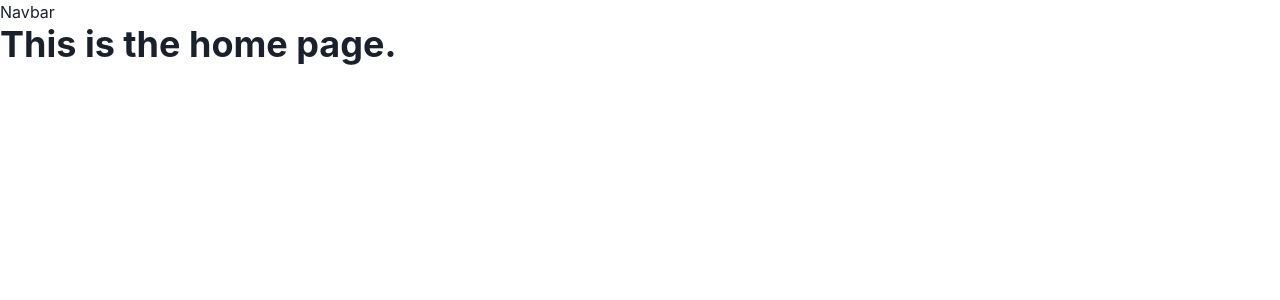
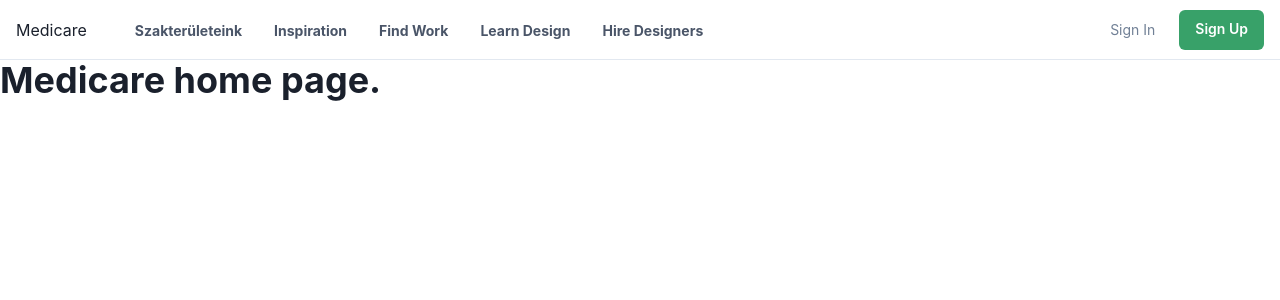
Before and after one commit to SinkoAbel/szakdolgozat, a React (Create React App) app in the folder client/: page / in a window 1280 px wide. Shown: the top 300 px of the page. Built offline with nearby package versions, Linux system fonts and the light colour scheme.

Commit message:
Initialized Chakra UI Template's navbar

```diff
--- a/client/package.json
+++ b/client/package.json
@@ -3,6 +3,7 @@
   "version": "0.1.0",
   "private": true,
   "dependencies": {
+    "@chakra-ui/icons": "^2.1.0",
     "@chakra-ui/react": "^2.8.0",
     "@emotion/react": "^11.11.1",
     "@emotion/styled": "^11.11.0",
@@ -46,9 +47,9 @@
     ]
   },
   "devDependencies": {
+    "@babel/plugin-proposal-private-property-in-object": "^7.21.11",
     "@babel/preset-env": "^7.22.9",
     "@babel/preset-react": "^7.22.5",
-    "@babel/plugin-proposal-private-property-in-object": "^7.21.11",
     "babel-jest": "^29.6.2",
     "jest": "^27.5.1",
     "react-test-renderer": "^18.2.0",
--- a/client/public/index.html
+++ b/client/public/index.html
@@ -15,16 +15,7 @@
       user's mobile device or desktop. See https://developers.google.com/web/fundamentals/web-app-manifest/
     -->
     <link rel="manifest" href="%PUBLIC_URL%/manifest.json" />
-    <!--
-      Notice the use of %PUBLIC_URL% in the tags above.
-      It will be replaced with the URL of the `public` folder during the build.
-      Only files inside the `public` folder can be referenced from the HTML.
-
-      Unlike "/favicon.ico" or "favicon.ico", "%PUBLIC_URL%/favicon.ico" will
-      work correctly both with client-side routing and a non-root public URL.
-      Learn how to configure a non-root public URL by running `npm run build`.
-    -->
-    <title>React App</title>
+    <title>Medicare Magánegészségügyi Szolgáltató</title>
   </head>
   <body>
     <div id="root"></div>
--- a/client/src/App.js
+++ b/client/src/App.js
@@ -10,7 +10,7 @@ function App() {
         <BrowserRouter>
             <Navbar/>
             <Routes>
-                <Route path="/" element={<Home/>}/>
+                <Route path="/" element={ <Home/> }/>
             </Routes>
         </BrowserRouter>
     </ChakraProvider>
--- a/client/src/components/Navbar/Navbar.jsx
+++ b/client/src/components/Navbar/Navbar.jsx
@@ -1,11 +1,271 @@
-import React from 'react';
+'use client'
 
-const Navbar = () => {
+import { Box, Flex, Text, IconButton, Button, Stack, Collapse, Icon, Popover, PopoverTrigger, PopoverContent,
+         useColorModeValue, useBreakpointValue, useDisclosure } from '@chakra-ui/react'
+import { HamburgerIcon, CloseIcon, ChevronDownIcon, ChevronRightIcon } from '@chakra-ui/icons'
+export default function WithSubnavigation() {
+    const { isOpen, onToggle } = useDisclosure()
+
     return (
-        <div>
-            <h1>Navbar</h1>
-        </div>
-    );
+        <Box>
+            <Flex
+                bg={useColorModeValue('white', 'gray.800')}
+                color={useColorModeValue('gray.600', 'white')}
+                minH={'60px'}
+                py={{ base: 2 }}
+                px={{ base: 4 }}
+                borderBottom={1}
+                borderStyle={'solid'}
+                borderColor={useColorModeValue('gray.200', 'gray.900')}
+                align={'center'}>
+                <Flex
+                    flex={{ base: 1, md: 'auto' }}
+                    ml={{ base: -2 }}
+                    display={{ base: 'flex', md: 'none' }}>
+                    <IconButton
+                        onClick={onToggle}
+                        icon={isOpen ? <CloseIcon w={3} h={3} /> : <HamburgerIcon w={5} h={5} />}
+                        variant={'ghost'}
+                        aria-label={'Toggle Navigation'}
+                    />
+                </Flex>
+                <Flex flex={{ base: 1 }} justify={{ base: 'center', md: 'start' }}>
+                    <Text
+                        textAlign={useBreakpointValue({ base: 'center', md: 'left' })}
+                        fontFamily={'heading'}
+                        color={useColorModeValue('gray.800', 'white')}>
+                        Medicare
+                    </Text>
+
+                    <Flex display={{ base: 'none', md: 'flex' }} ml={10}>
+                        <DesktopNav />
+                    </Flex>
+                </Flex>
+
+                <Stack
+                    flex={{ base: 1, md: 0 }}
+                    justify={'flex-end'}
+                    direction={'row'}
+                    spacing={6}>
+                    <Button as={'a'} fontSize={'sm'} fontWeight={400} variant={'link'} href={'#'}>
+                        Sign In
+                    </Button>
+                    <Button
+                        as={'a'}
+                        display={{ base: 'none', md: 'inline-flex' }}
+                        fontSize={'sm'}
+                        fontWeight={600}
+                        color={'white'}
+                        bg={'green.500'}
+                        href={'#'}
+                        _hover={{
+                            bg: 'green.400',
+                        }}>
+                        Sign Up
+                    </Button>
+                </Stack>
+            </Flex>
+
+            <Collapse in={isOpen} animateOpacity>
+                <MobileNav />
+            </Collapse>
+        </Box>
+    )
+}
+
+const DesktopNav = () => {
+    const linkColor = useColorModeValue('gray.600', 'gray.200')
+    const linkHoverColor = useColorModeValue('green.600', 'green.600')
+    const popoverContentBgColor = useColorModeValue('white', 'gray.800')
+
+    return (
+        <Stack direction={'row'} spacing={4}>
+            {NAV_ITEMS.map((navItem) => (
+                <Box key={navItem.label}>
+                    <Popover trigger={'hover'} placement={'bottom-start'}>
+                        <PopoverTrigger>
+                            <Box
+                                as="a"
+                                p={2}
+                                href={navItem.href ?? '#'}
+                                fontSize={'sm'}
+                                fontWeight={700}
+                                color={linkColor}
+                                _hover={{
+                                    textDecoration: 'none',
+                                    color: linkHoverColor,
+                                }}>
+                                {navItem.label}
+                            </Box>
+                        </PopoverTrigger>
+
+                        {navItem.children && (
+                            <PopoverContent
+                                border={0}
+                                boxShadow={'xl'}
+                                bg={popoverContentBgColor}
+                                p={4}
+                                rounded={'xl'}
+                                minW={'sm'}>
+                                <Stack>
+                                    {navItem.children.map((child) => (
+                                        <DesktopSubNav key={child.label} {...child} />
+                                    ))}
+                                </Stack>
+                            </PopoverContent>
+                        )}
+                    </Popover>
+                </Box>
+            ))}
+        </Stack>
+    )
+}
+
+const DesktopSubNav = ({ label, href, subLabel }) => {
+    return (
+        <Box
+            as="a"
+            href={href}
+            role={'group'}
+            display={'block'}
+            p={2}
+            rounded={'md'}
+            _hover={{ bg: useColorModeValue('green.50', 'gray.900') }}>
+            <Stack direction={'row'} align={'center'}>
+                <Box>
+                    <Text
+                        transition={'all .3s ease'}
+                        _groupHover={{ color: 'green.500' }}
+                        fontWeight={500}>
+                        {label}
+                    </Text>
+                    <Text fontSize={'sm'}>{subLabel}</Text>
+                </Box>
+                <Flex
+                    transition={'all .3s ease'}
+                    transform={'translateX(-10px)'}
+                    opacity={0}
+                    _groupHover={{ opacity: '100%', transform: 'translateX(0)' }}
+                    justify={'flex-end'}
+                    align={'center'}
+                    flex={1}>
+                    <Icon color={'green.500'} w={5} h={5} as={ChevronRightIcon} />
+                </Flex>
+            </Stack>
+        </Box>
+    )
+}
+
+const MobileNav = () => {
+    return (
+        <Stack bg={useColorModeValue('white', 'gray.800')} p={4} display={{ md: 'none' }}>
+            {NAV_ITEMS.map((navItem) => (
+                <MobileNavItem key={navItem.label} {...navItem} />
+            ))}
+        </Stack>
+    )
+}
+
+const MobileNavItem = ({ label, children, href }) => {
+    const { isOpen, onToggle } = useDisclosure()
+
+    return (
+        <Stack spacing={4} onClick={children && onToggle}>
+            <Box
+                py={2}
+                as="a"
+                href={href ?? '#'}
+                justifyContent="space-between"
+                alignItems="center"
+                _hover={{
+                    textDecoration: 'none',
+                }}>
+                <Text fontWeight={600} color={useColorModeValue('gray.600', 'gray.200')}>
+                    {label}
+                </Text>
+                {children && (
+                    <Icon
+                        as={ChevronDownIcon}
+                        transition={'all .25s ease-in-out'}
+                        transform={isOpen ? 'rotate(180deg)' : ''}
+                        w={6}
+                        h={6}
+                    />
+                )}
+            </Box>
+
+            <Collapse in={isOpen} animateOpacity style={{ marginTop: '0!important' }}>
+                <Stack
+                    mt={2}
+                    pl={4}
+                    borderLeft={1}
+                    borderStyle={'solid'}
+                    borderColor={useColorModeValue('gray.200', 'gray.700')}
+                    align={'start'}>
+                    {children &&
+                        children.map((child) => (
+                            <Box as="a" key={child.label} py={2} href={child.href}>
+                                {child.label}
+                            </Box>
+                        ))}
+                </Stack>
+            </Collapse>
+        </Stack>
+    )
 };
 
-export default Navbar;
+const NAV_ITEMS = [
+    {
+        label: 'Szakterületeink',
+        children: [
+            {
+                label: 'Explore Design Work',
+                subLabel: 'Trending Design to inspire you',
+                href: '#',
+            },
+            {
+                label: 'New & Noteworthy',
+                subLabel: 'Up-and-coming Designers',
+                href: '#',
+            },
+        ],
+    },
+    {
+        label: 'Inspiration',
+        children: [
+            {
+                label: 'Explore Design Work',
+                subLabel: 'Trending Design to inspire you',
+                href: '#',
+            },
+            {
+                label: 'New & Noteworthy',
+                subLabel: 'Up-and-coming Designers',
+                href: '#',
+            },
+        ],
+    },
+    {
+        label: 'Find Work',
+        children: [
+            {
+                label: 'Job Board',
+                subLabel: 'Find your dream design job',
+                href: '#',
+            },
+            {
+                label: 'Freelance Projects',
+                subLabel: 'An exclusive list for contract work',
+                href: '#',
+            },
+        ],
+    },
+    {
+        label: 'Learn Design',
+        href: '#',
+    },
+    {
+        label: 'Hire Designers',
+        href: '#',
+    },
+]
--- a/client/src/screens/Home/Home.jsx
+++ b/client/src/screens/Home/Home.jsx
@@ -3,7 +3,7 @@ import React from 'react';
 const Home = () => {
     return (
         <>
-            <h1 className="text-4xl font-bold">This is the home page.</h1>
+            <h1 className="text-4xl font-bold">Medicare home page.</h1>
         </>
     );
 };
```
Also changed, not shown: 1 other file (tests, documents, lock files or other folders).
